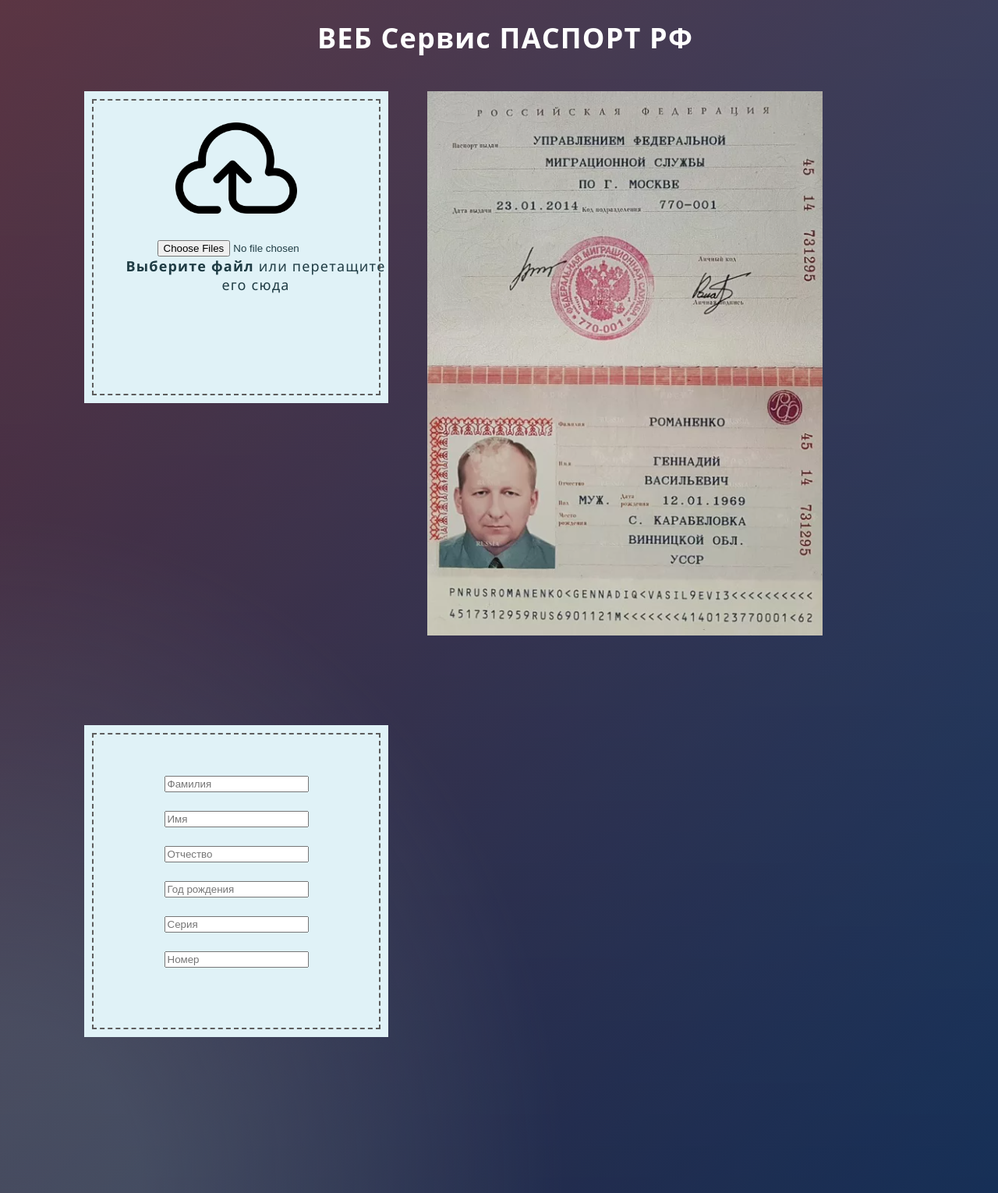
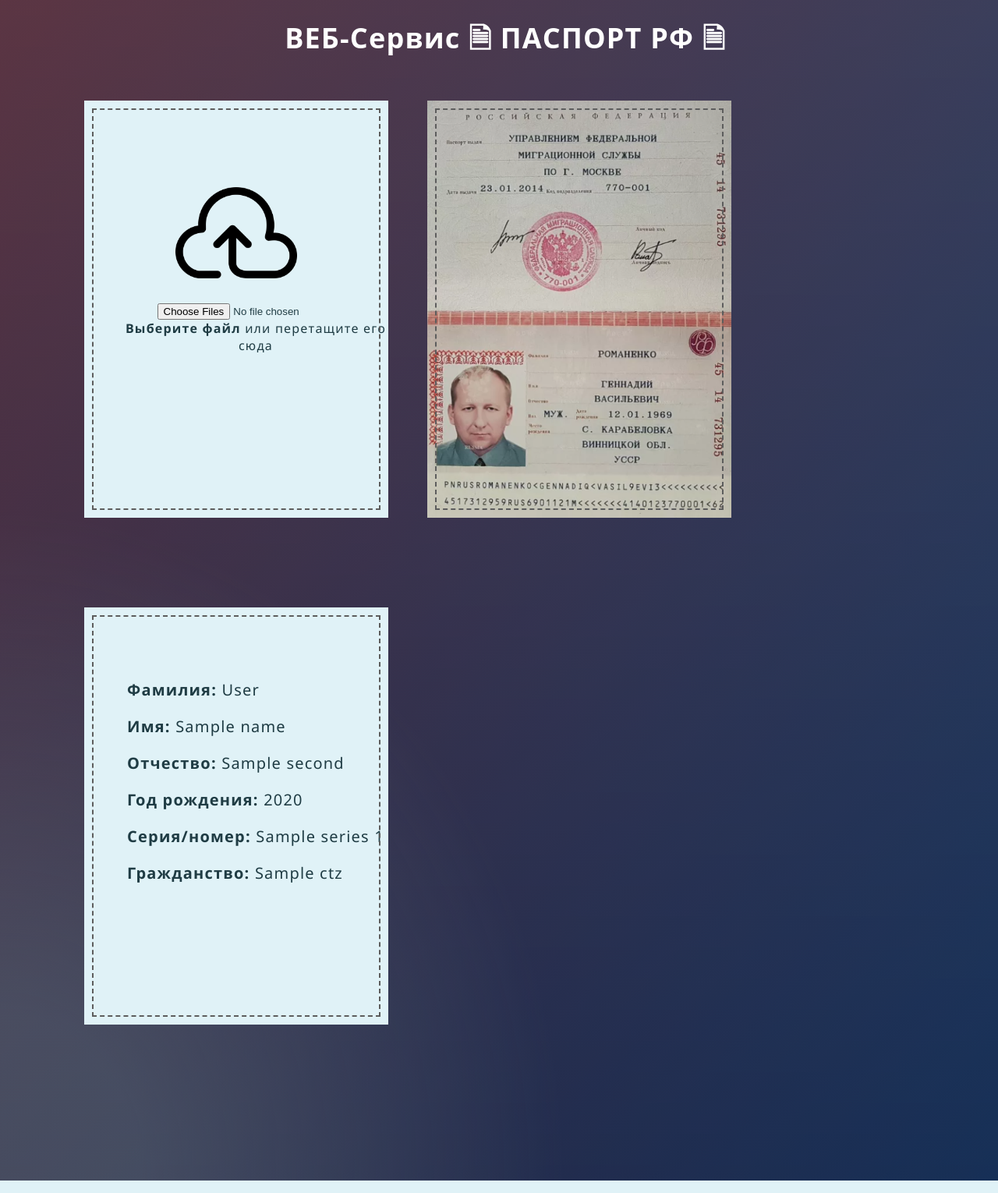
Before and after one commit to DmitriyKhodykin/CraftText, a Flask app: template templates/index.html in a window 1280 px wide. Shown: the whole page at 78% size. Run offline with Flask 3, Linux system fonts and the light colour scheme; the template is opened without the code that fills it: most values are stand-ins (such as "Sample title", 1, 10 or a date in 2020); parts of the project's set-up code (start-up, migrations or seed data) failed here and were passed over.

Commit message:
feat(script): Add citizen

```diff
--- a/app.py
+++ b/app.py
@@ -1,7 +1,34 @@
 from flask import Flask, render_template
+import pytesseract
+
+from pasportocr import PasportOCR
 
 app = Flask(__name__)
+
+
+@app.route("/predict", methods=['GET'])
+def predict():
+    """For rendering results on HTML GUI"""
+    pytesseract.pytesseract.tesseract_cmd = r'C:\Program Files (x86)\Tesseract-OCR\tesseract'
+    ocr = PasportOCR("static/Pasport3.png")
+    pasport_data = ocr.exec()
+    print(pasport_data)
+    return render_template(
+        'index.html',
+        surname=pasport_data["SRN"],
+        name=pasport_data["NME"],
+        second=pasport_data["SNM"],
+        year=pasport_data["BRD"],
+        series=pasport_data["SER"],
+        num=pasport_data["NUB"],
+        ctz=pasport_data["CTZ"],
+    )
+
 
 @app.route("/")
 def hello_world():
     return render_template('index.html')
+
+
+if __name__ == "__main__":
+    app.run('localhost', 5000)
--- a/rupr.py
+++ b/pasportocr.py
@@ -1,3 +1,33 @@
+"""
+Оригинал скрипта взят: https://github.com/grmnvv/paspread
+
+Машиночитаемая зона:
+https://www.consultant.ru/document/cons_doc_LAW_284759/bc855030a3b448fca0965bbf45ee3ff7e77314e3/
+
+Машиночитаемая запись вносится в паспорт специальным принтером с использованием шрифта
+OCR-B type 1 (Стандарт ИСО 1073/II).
+
+OCR-B — моноширинный шрифт, созданный Адрианом Фрутигером в 1968 году для компании Monotype
+в соответствии со стандартом ECMA. Его функцией было облегчить оптическое распознавание
+текста для определённых устройств, в основном использовавшихся в финансовой сфере.
+
+Для заполнения позиций знаков 6 - 44 верхней строки машиночитаемой записи используется способ
+кодирования информации "модернизированный клер", при котором буквам русского алфавита
+соответствуют определенные буквы латинского алфавита и арабские цифры (см. списки букв в коде).
+
+Для заполнения позиций знаков нижней строки машиночитаемой записи используется цифровой способ
+кодирования информации, кроме позиций знаков 11 - 13 и 21.
+
+Машиночитаемые данные располагаются слева направо в две строки (верхняя и нижняя) фиксированной длины.
+Машиночитаемые данные вносятся начиная с левой позиции знаков.
+
+Позиции знаков 10, 20, 28, 43, 44 нижней строки машиночитаемой записи содержат контрольные цифры.
+
+Если вводимые машиночитаемые данные не занимают все позиции знаков, для заполнения оставшихся позиций
+используется знак-заполнитель.
+"""
+
+
 import imutils
 from imutils.contours import sort_contours
 import numpy as np
@@ -7,17 +37,25 @@ import cv2
 import re
 
 
-rus = [
-    'А','Б','В','Г','Д','Е','Ё','Ж','З','И',
-    'Й','К','Л','М','Н','О','П','Р','С','Т',
-    'У','Ф','Х','Ц','Ч','Ш','Щ','Ъ','Ы','Ь','Э','Ю','Я'
-]
+rus = ['А','Б','В','Г',
+       'Д','Е','Ё','Ж',
+       'З','И', 'Й','К',
+       'Л','М','Н','О',
+       'П','Р','С','Т',
+       'У','Ф','Х','Ц',
+       'Ч','Ш','Щ','Ъ',
+       'Ы','Ь','Э','Ю',
+       'Я']
 
-eng = [
-    'A','B','V','G','D','E','2','J','Z','I',
-    'Q','K','L','M','N','O','P','R','S','T','U',
-    'F','H','C','3','4','W','X','Y','9','6','7','8'
-]
+eng = ['A','B','V','G',
+       'D','E','2','J',
+       'Z','I', 'Q','K',
+       'L','M','N','O',
+       'P','R','S','T',
+       'U', 'F','H','C',
+       '3','4','W','X',
+       'Y','9','6','7',
+       '8']
 
 
 class PasportOCR:
@@ -26,14 +64,18 @@ class PasportOCR:
         self.image_path = image_path
 
     def resize(self):
-        # Загрузка изображения
-        img = cv2.imread(self.image_path)
 
-        # Изменение размеров
-        final_wide = 1400
-        r = float(final_wide) / img.shape[1]
-        dim = (final_wide, int(img.shape[0] * r))
-        img = cv2.resize(img, dim, interpolation = cv2.INTER_AREA)
+        try:
+            # Загрузка изображения
+            img = cv2.imread(self.image_path)
+
+            # Изменение размеров
+            final_wide = 1400
+            r = float(final_wide) / img.shape[1]
+            dim = (final_wide, int(img.shape[0] * r))
+            img = cv2.resize(img, dim, interpolation = cv2.INTER_AREA)
+        except AttributeError:
+            print("Изображение не загрузилось, проверьте путь")
 
         # Фильтры ( оттенки серого, размытие по Гауссу, пороговая обработка)
         gray = cv2.cvtColor(img, cv2.COLOR_BGR2GRAY)
@@ -43,7 +85,7 @@ class PasportOCR:
         kernel = cv2.getStructuringElement(cv2.MORPH_RECT,(3, 3))
 
         # Морфология изображения (расширение, открытие, закрытие изображения)
-        global morph
+        # global morph
         morph = cv2.dilate(img, kernel, iterations=9)
         morph = cv2.morphologyEx(thresh, cv2.MORPH_OPEN, kernel)
         morph = cv2.morphologyEx(morph, cv2.MORPH_CLOSE, kernel)
@@ -127,7 +169,7 @@ class PasportOCR:
         pY = int((y + h) * 0.1)
         (x, y) = (x - pX, y - pY)
         (w, h) = (w + (pX * 2), h + (pY * 2))
-        global mrz
+        # global mrz
         mrz = image[y:y + h, x:x + w]
         config = (" --oem 3 --psm 6 -c tessedit_char_whitelist=ABCDEFGHIJKLMNOPQRSTUVWXYZ0123456789><")
         mrzText = pytesseract.image_to_string(mrz, lang='eng', config = config)
@@ -165,6 +207,13 @@ class PasportOCR:
         nomer = el2[0][3:9]
         data = el2[1][0:6]
 
+        # Транслитерация гражданства
+        citizen = ""
+        for i in mrzText[0][2:5]:
+            citizen_element_eng = eng.index(i)
+            citizen_element_ru = rus[citizen_element_eng]
+            citizen = citizen + citizen_element_ru
+
         if int(data[0:1]) > 2:
             data = '19' + data
         else:
@@ -173,12 +222,13 @@ class PasportOCR:
         data = data[6:8] + '.' + data[4:6] + '.' + data[0:4]
 
         pasdata = {
-            'Фамилия': surname,
-            'Имя': name,
-            'Отчество': otch,
-            'Дата рождения' : data,
-            'Серия': seria,
-            'Номер': nomer
+            'SRN': surname,
+            'NME': name,
+            'SNM': otch,
+            'BRD' : data,
+            'SER': seria,
+            'NUB': nomer,
+            'CTZ': citizen
         }
 
         return pasdata
@@ -188,13 +238,15 @@ class PasportOCR:
             photo = self.resize()
             pasdata = self.pasp_read(photo)
             print(pasdata)
+            return pasdata
         except ValueError:
             print("Error")
             photo = cv2.imread(self.image_path)
             pasdata = self.pasp_read(photo)
             print(pasdata)
+            return pasdata
 
 
 pytesseract.pytesseract.tesseract_cmd = r'C:\Program Files (x86)\Tesseract-OCR\tesseract'
-ocr = PasportOCR("images/Pasport3.png")
+ocr = PasportOCR("static/Pasport3.png")
 ocr.exec()
--- a/static/css/style.css
+++ b/static/css/style.css
@@ -30,11 +30,12 @@ body {
     align-items: center;
     flex-direction: column;
     width: 390px;
-    height: 400px;
+    height: 535px;
     outline: 2px dashed #5d5d5d;
     outline-offset: -12px;
     background-color: #e0f2f7;
     font-family: 'Segoe UI';
+    font-size: 20px;
     color: #1f3c44;
 }
 
@@ -44,11 +45,12 @@ body {
     align-items: center;
     flex-direction: column;
     width: 390px;
-    height: 400px;
+    height: 535px;
     outline: 2px dashed #5d5d5d;
     outline-offset: -12px;
     background-color: #e0f2f7;
     font-family: 'Segoe UI';
+    font-size: 16px;
     color: #1f3c44;
 }
 
@@ -66,3 +68,10 @@ body {
     cursor: pointer;
     text-decoration: underline;
 }
+
+#pasport img {
+    width: 390px;
+    height: 535px;
+    outline: 2px dashed #5d5d5d;
+    outline-offset: -12px;
+}
--- a/templates/index.html
+++ b/templates/index.html
@@ -14,7 +14,7 @@
 <body>
 
 <p>
-<h1>ВЕБ Сервис ПАСПОРТ РФ</h1>
+<h1>ВЕБ-Сервис 🗎 ПАСПОРТ РФ 🗎</h1>
 </p>
 
 <div class="row">
@@ -26,21 +26,25 @@
                 <label for="file-input">Выберите файл</label>
                 <span>или перетащите его сюда</span>
             </div>
-    </form>
+        </form>
     </div>
 
-    <div class="pasport">
-        <img src="/images/Pasport3.png" alt="Изображение паспорта">
+    <div class="block">
+        <form id="pasport" method="POST" action="send.php">
+            <img id="pas-img" src="/static/Pasport3.png" alt="Фото Паспорта" />
+        </form>
     </div>
 
     <div class="block">
         <form id="export-container" action="send.php">
-            <input type="text" name="surname" placeholder="Фамилия" required="required"/><br>
-            <input type="text" name="name" placeholder="Имя" required="required"/><br>
-            <input type="text" name="second" placeholder="Отчество" required="required"/><br>
-            <input type="number" name="year" placeholder="Год рождения" required="required"/><br>
-            <input type="number" name="series" placeholder="Серия" required="required"/><br>
-            <input type="number" name="number" placeholder="Номер" required="required"/><br>
+            <div align="left">
+                <p><b>Фамилия:</b> {{ surname }}</p>
+                <p><b>Имя:</b> {{ name }}</p>
+                <p><b>Отчество:</b> {{ second }}</p>
+                <p><b>Год рождения:</b> {{ year }}</p>
+                <p><b>Серия/номер:</b> {{ series }} {{ num }}</p>
+                <p><b>Гражданство:</b> {{ ctz }}</p>
+            </div>
         </form>
     </div>
 </div>
```
Also changed, not shown: README.md, static/Pasport3.png (renamed from images/Pasport3.png), static/example.png (added), static/upload.svg (deleted).
